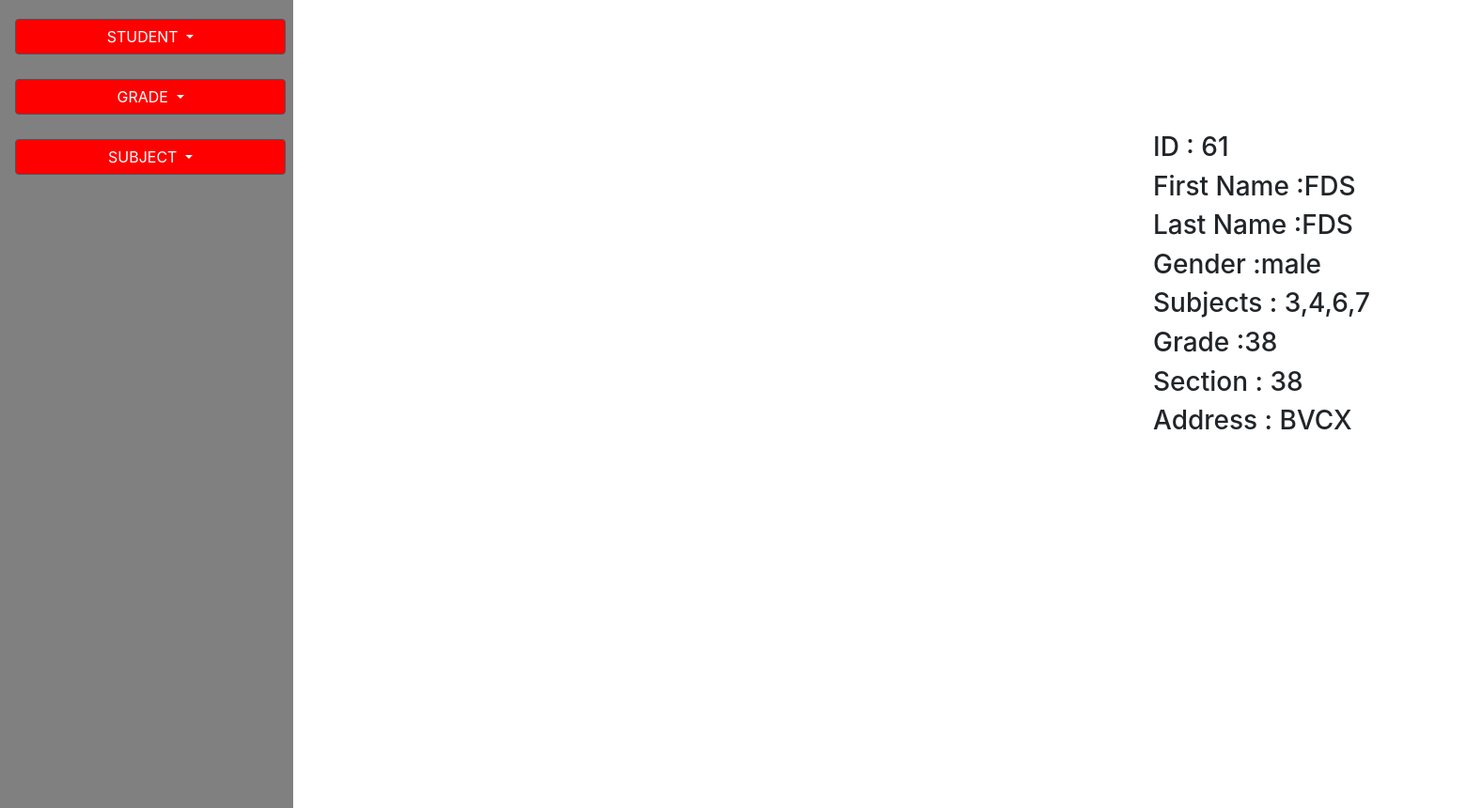
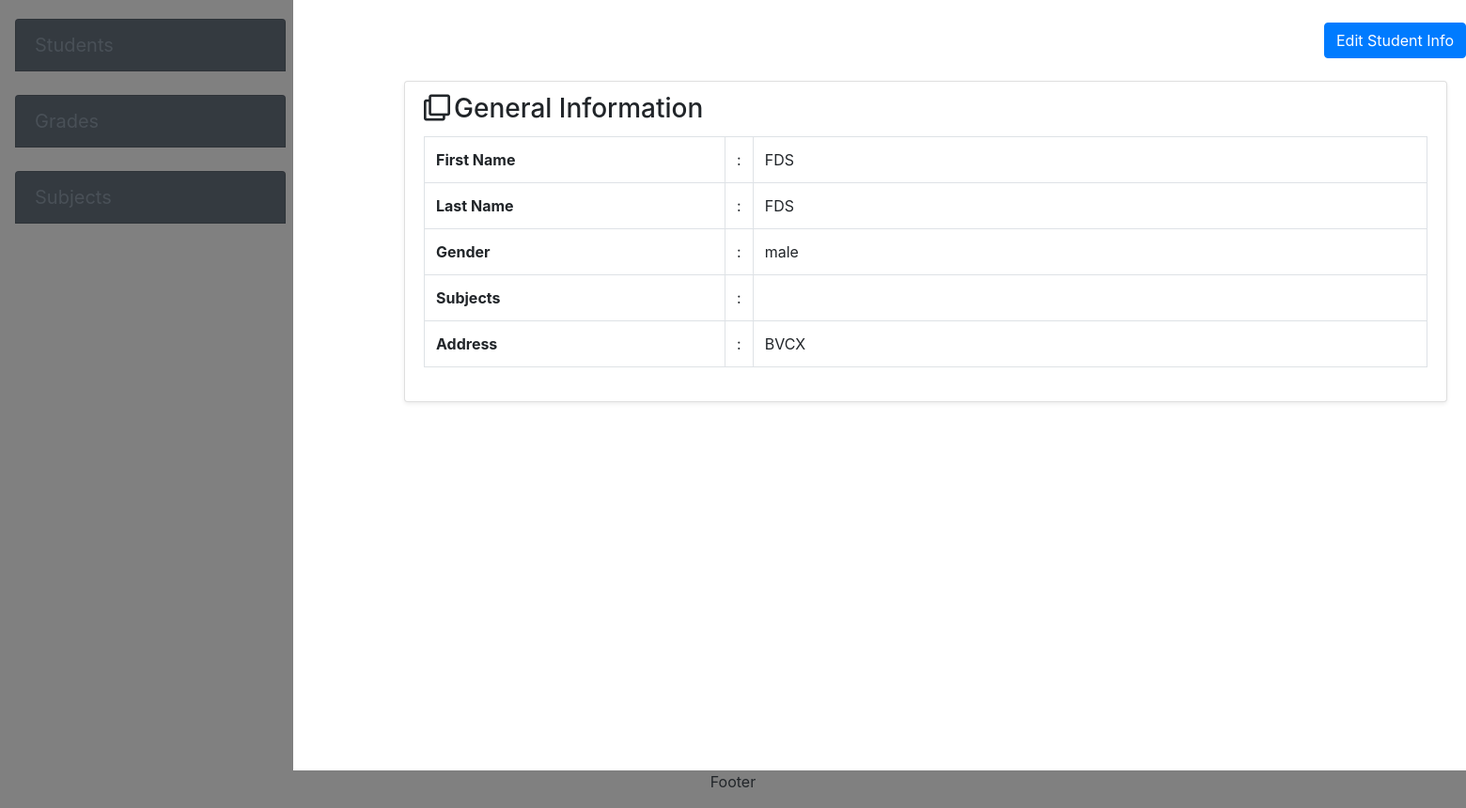
Before and after one commit to davisaaron/aaron-localhost, a PHP site: page /student/show.php?id=61 in a window 1560 px wide. Shown: the part 56-916 px from the top of the page at 94% size. Run offline with PHP 8.4, Linux system fonts and the light colour scheme; data comes from the database, SQL or seed files in the repository; some libraries are stand-ins or nearby versions.

Commit message:
bootstarp

```diff
--- a/student_management_system/include/footer.php
+++ b/student_management_system/include/footer.php
@@ -2,4 +2,3 @@
     <div class="footer">
     <p>Footer</p>
     </div>
-!
--- a/student_management_system/include/header.php
+++ b/student_management_system/include/header.php
@@ -5,12 +5,13 @@
     <meta http-equiv="X-UA-Compatible" content="IE=edge">
     <meta name="viewport" content="width=device-width, initial-scale=1.0">
     <title>Document</title>
+
 </head>
 <body>
     <div class="header">
 
         <nav class="navbar navbar-light bg-light">
-            <a class="navbar-brand">Student Management System</a>
+            <a class="navbar-brand" href="http://aaron.com/student_management_system">Student Management System</a>
             <form class="form-inline">
             ` <ul class="nav justify-content-end">
                 <li class="nav-item">
--- a/student_management_system/include/sidebar.php
+++ b/student_management_system/include/sidebar.php
@@ -1,6 +1,3 @@
-
-
-
 <!DOCTYPE html>
 <html lang="en">
 <head>
@@ -97,30 +94,51 @@
 
     <div class="sidenav">
         <div class="dropdown">
-            <button class="btn btn-secondary dropdown-toggle" type="button" id="dropdownMenuButton" data-toggle="dropdown" aria-haspopup="true" aria-expanded="false">
-            STUDENT
-            </button>
-            <div class="dropdown-menu" aria-labelledby="dropdownMenuButton">
-            <a class="dropdown-item" href="student/index.php">View Student(<?php echo $rowcount?>)</a>
-            <a class="dropdown-item" href="student/create.php">Create Student</a>
+            <a href="#submenu1" data-toggle="collapse" aria-expanded="false" class="bg-dark list-group-item list-group-item-action flex-column align-items-start">
+                <div class="d-flex w-100 justify-content-start align-items-center" ">
+                    <span class="menu-collapsed">Students</span>
+                    <span class="submenu-icon ml-auto"></span>
+                </div>
+            </a>
+            <div id='submenu1' class="collapse sidebar-submenu">
+                <a href="http://aaron.com/student_management_system/student/create.php" class="list-group-item list-group-item-action bg-dark text-white">
+                    <span class="menu-collapsed">Create Students</span>
+                </a>
+                <a href="http://aaron.com/student_management_system/student/index.php" class="list-group-item list-group-item-action bg-dark text-white">
+                    <span class="menu-collapsed">Student List (<?php echo $rowcount; ?>)</span>
+                </a>
             </div>
         </div>
         <div class="dropdown">
-            <button class="btn btn-secondary dropdown-toggle" type="button" id="dropdownMenuButton" data-toggle="dropdown" aria-haspopup="true" aria-expanded="false">
-            GRADE
-            </button>
-            <div class="dropdown-menu" aria-labelledby="dropdownMenuButton">
-            <a class="dropdown-item" href="http://aaron.com/student_management_system/grade/index.php">View Grade(<?php echo $rowcount1?>)</a>
-            <a class="dropdown-item" href="http://aaron.com/student_management_system/grade/create.php">Create Grade</a>
+        <a href="#submenu2" data-toggle="collapse" aria-expanded="false" class="bg-dark list-group-item list-group-item-action flex-column align-items-start">
+                <div class="d-flex w-100 justify-content-start align-items-center">
+                    <span class="menu-collapsed">Grades</span>
+                    <span class="submenu-icon ml-auto"></span>
+                </div>
+            </a>
+            <div id='submenu2' class="collapse sidebar-submenu">
+                <a href="http://aaron.com/student_management_system/grade/create.php" class="list-group-item list-group-item-action bg-dark text-white">
+                    <span class="menu-collapsed">Create Grade</span>
+                </a>
+                <a href="http://aaron.com/student_management_system/grade/index.php" class="list-group-item list-group-item-action bg-dark text-white">
+                    <span class="menu-collapsed">Grades List (<?php echo $rowcount2; ?>)</span>
+                </a>
             </div>
         </div>
         <div class="dropdown">
-            <button class="btn btn-secondary dropdown-toggle" type="button" id="dropdownMenuButton" data-toggle="dropdown" aria-haspopup="true" aria-expanded="false">
-            SUBJECT
-            </button>
-            <div class="dropdown-menu" aria-labelledby="dropdownMenuButton">
-            <a class="dropdown-item" href="http://aaron.com/student_management_system/subject/index.php">View Subject(<?php echo $rowcount?>)</a>
-            <a class="dropdown-item" href="http://aaron.com/student_management_system/subject/create.php">Create Subject</a>
+        <a href="#submenu3" data-toggle="collapse" aria-expanded="false" class="bg-dark list-group-item list-group-item-action flex-column align-items-start">
+                <div class="d-flex w-100 justify-content-start align-items-center">
+                    <span class="menu-collapsed">Subjects</span>
+                    <span class="submenu-icon ml-auto"></span>
+                </div>
+            </a>
+            <div id='submenu3' class="collapse sidebar-submenu">
+                <a href="http://aaron.com/student_management_system/subject/create.php" class="list-group-item list-group-item-action bg-dark text-white">
+                    <span class="menu-collapsed">Create Subject</span>
+                </a>
+                <a href="http://aaron.com/student_management_system/subject/index.php" class="list-group-item list-group-item-action bg-dark text-white">
+                    <span class="menu-collapsed">Subjects List (<?php echo $rowcount2; ?>)</span>
+                </a>
             </div>
         </div>
     </div>
--- a/student_management_system/student/show.php
+++ b/student_management_system/student/show.php
@@ -5,41 +5,107 @@
 ?>
 <style>
 .ad{
-    margin-left: 1227px;
-    padding-top: 140px;
-    position: fixed;
+    margin-left: 410px;
+
+}
+#a{
+    margin-left: 1409px;;
 }
 </style>
-<div class="ad">
+<link rel="stylesheet" href="https://use.fontawesome.com/releases/v5.7.1/css/all.css">
+  <link href="//maxcdn.bootstrapcdn.com/bootstrap/4.1.1/css/bootstrap.min.css" rel="stylesheet" id="bootstrap-css">
+  <script src="//maxcdn.bootstrapcdn.com/bootstrap/4.1.1/js/bootstrap.min.js"></script>
+  <script src="//cdnjs.cloudflare.com/ajax/libs/jquery/3.2.1/jquery.min.js"></script>
 <?php
-   $con=mysqli_connect($host = 'localhost', $user = 'root', $password = '', $database = 'studentinfo', $port = 3308 );
-
-    if($con){
-        $id = $_GET['id'];
+$id = $_GET['id'];
         $sql = "SELECT * FROM studentdeatils where id=$id";
         $result = mysqli_query($con,$sql);
+
+        $sql1 = "SELECT subjectid
+                FROM stdata_subjects
+                WHERE studentid=$id";
+        $result1= mysqli_query($con,$sql1);
+        $array = array();
+        while($row1 = mysqli_fetch_assoc($result1)){
+                $array[] = $row1;
+
+        }
+        $ids = array_column($array, 'subjectid');
+
 ?>
 
-    <?php
-        $row = mysqli_fetch_assoc($result);
+<?php
+       $row = mysqli_fetch_assoc($result);
+       $grade=$row['grade'];
+       $sql3 = "SELECT *
+              FROM stdata
+              WHERE id=$grade";
 
-    ?>
+        $result3 = mysqli_query($con,$sql3);
+        $row3 = mysqli_fetch_assoc($result3);
 
-        <h3>ID : <?php echo $row['id']; ?></h3>
-        <h3>First Name :<?php echo $row['firstname']; ?></h3>
-        <h3>Last Name :<?php echo $row['lastname']; ?></h3>
-        <h3>Gender :<?php echo $row['gender']; ?></h3>
-        <h3>Subjects : <?php echo $row['subject']; ?></h3>
-        <h3>Grade :<?php echo $row['grade']; ?></h3>
-        <h3>Section : <?php echo $row['section']; ?></h3>
-        <h3>Address : <?php echo $row['address']; ?></h3>
-
-    <?php
-    }else{
-        echo "connection lost";
-    }
-
-    ?>
+?>
+<br>
+<button type="button" class="btn btn-primary" id="a"> Edit Student Info</button>
+<div class="ad">
+<div class="student-profile py-4">
+  <div class="container">
+    <div class="row">
 
 
+      <div class="col-lg-12">
+        <div class="card shadow-sm">
+          <div class="card-header bg-transparent border-0">
+            <h3 class="mb-0"><i class="far fa-clone pr-1"></i>General Information</h3>
+          </div>
+          <div class="card-body pt-0">
+            <table class="table table-bordered">
+              <tr>
+                <th width="30%">First Name</th>
+                <td width="2%">:</td>
+                <td><?php echo $row['firstname']; ?></td>
+              </tr>
+              <tr>
+                <th width="30%">Last Name	</th>
+                <td width="2%">:</td>
+                <td><?php echo $row['lastname']; ?></td>
+              </tr>
+              <tr>
+                <th width="30%">Gender</th>
+                <td width="2%">:</td>
+                <td><?php echo $row['gender']; ?></td>
+              </tr>
+              <tr>
+                <th width="30%">Subjects</th>
+                <td width="2%">:</td>
+                <td>
+                    <?php
+                      foreach($ids as $v){
+                          $sql2 = "SELECT subjects.subjectname,subjects.subcolour
+                                  FROM subjects
+                                  INNER JOIN stdata_subjects
+                                  ON subjects.id = $v";
+                          $result2= mysqli_query($con,$sql2);
+                          $row2 = mysqli_fetch_assoc($result2);
+                          echo '<p style="color:'.$row2['subcolour'].'">'.$row2['subjectname'].'</p>';
+
+                      }
+                    ?>
+                </td>
+              </tr>
+              <tr>
+                <th width="30%">Address</th>
+                <td width="2%">:</td>
+                <td><?php echo $row['address']; ?></td>
+              </tr>
+            </table>
+          </div>
+        </div>
+      </div>
+    </div>
+  </div>
 </div>
+</div>
+<?php
+require_once('./../include/footer.php');
+?>
--- a/student_management_system/student_subject/index.php
+++ b/student_management_system/student_subject/index.php
@@ -1,7 +1,5 @@
 
-<?php
-include ('../index.php');
-?>
+
 <?php
 
 $con=mysqli_connect($host = 'localhost', $user = 'root', $password = '', $database = 'studentinfo', $port = 3308 );
```
Also changed, not shown: student_management_system/student/create.php (+4 -14 lines), student_management_system/student/index.php (+21 -20 lines).
